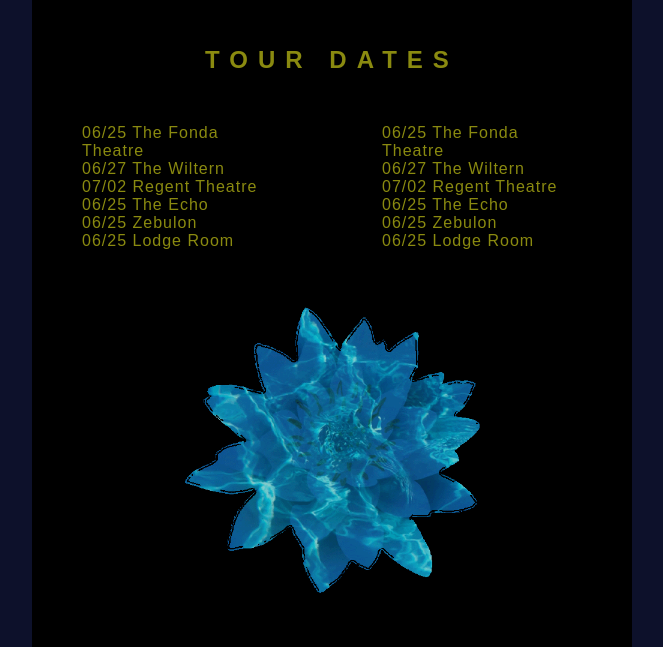
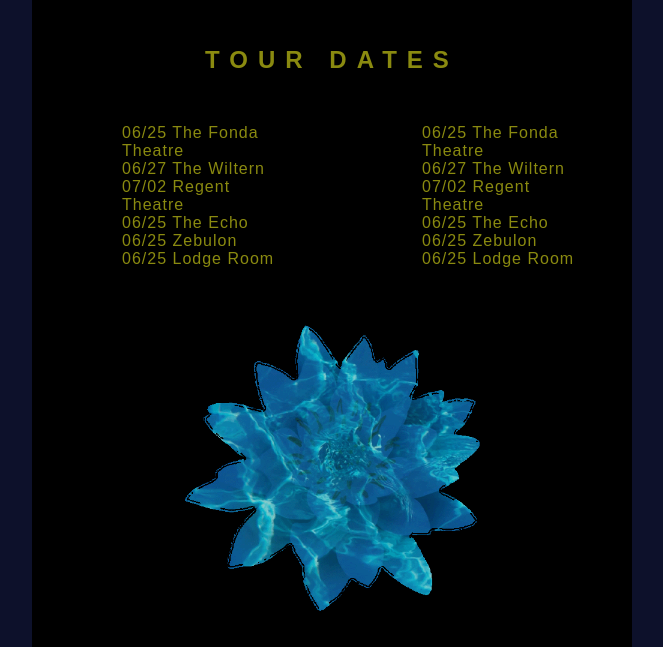
Before and after one commit to TinySpaceCowboy/pearlescent-baron-flynt, a plain HTML site: page index.html in a window 1280 px wide. Shown: the part 900-1547 px from the top of the page, without its empty margins (308-971 px from the left). Drawn offline with Linux system fonts and the light colour scheme; a web font is replaced by a local one.

Commit message:
margin and padding

```diff
--- a/style.css
+++ b/style.css
@@ -1,21 +1,22 @@
 @import url('https://fonts.googleapis.com/css2?family=Kdam+Thmor+Pro&display=swap');
 * {
     margin: 0 auto;
-    padding: 0;
-    box-sizing: border-box;]
-
-
+    padding: 0 auto;
+    box-sizing: border-box;
+}
+html {
+    margin: 0 auto;
+    padding: 0 auto;
 }
 body {
+    width: 100%;
+    max-width: 600px;
     font-family: 'Kdam Thmor Pro', sans-serif;
     margin: 0auto;
-    padding: 0auto
-    ß;
+    padding: 0auto;
     background-color: #0D112B;
     color: rgb(138, 138, 16);
     letter-spacing: 1px;
-    width: 100%;
-    max-width: 600px;
 
 }
 .inner-body-wrapper {
```
